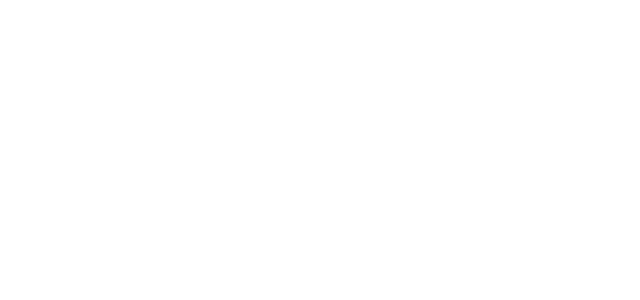
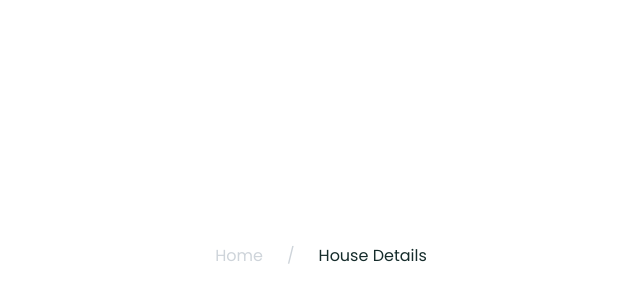
Before and after one commit to maulanaadil/Staycation, a React (Create React App) app: page /example in a window 1280 px wide. Shown: the part 136-436 px from the top of the page, without its empty margins (319-959 px from the left). Built offline with nearby package versions, Linux system fonts and the light colour scheme.

Commit message:
Add element Breadcrumb completed

```diff
--- a/src/assets/scss/_breadcrumb.scss
+++ b/src/assets/scss/_breadcrumb.scss
@@ -5,11 +5,14 @@
   margin-bottom: $breadcrumb-margin-bottom;
   @include font-size($breadcrumb-font-size);
   list-style: none;
-  background-color: $breadcrumb-bg;
+  // background-color: $breadcrumb-bg;
   @include border-radius($breadcrumb-border-radius);
 }
 
 .breadcrumb-item {
+  a {
+    color: $gray-400;
+  }
   // The separator between breadcrumbs (by default, a forward-slash: "/")
   + .breadcrumb-item {
     padding-left: $breadcrumb-item-padding;
@@ -17,7 +20,7 @@
     &::before {
       float: left; // Suppress inline spacings and underlining of the separator
       padding-right: $breadcrumb-item-padding;
-      color: $breadcrumb-divider-color;
+      color: $gray-400;
       content: escape-svg($breadcrumb-divider);
     }
   }
@@ -37,6 +40,6 @@
   }
 
   &.active {
-    color: $breadcrumb-active-color;
+    color: $gray-900;
   }
 }
--- a/src/assets/scss/_variables.scss
+++ b/src/assets/scss/_variables.scss
@@ -1061,7 +1061,7 @@ $breadcrumb-font-size: null !default;
 
 $breadcrumb-padding-y: 0.75rem !default;
 $breadcrumb-padding-x: 1rem !default;
-$breadcrumb-item-padding: 0.5rem !default;
+$breadcrumb-item-padding: 1.5rem !default;
 
 $breadcrumb-margin-bottom: 1rem !default;
 
--- /dev/null
+++ b/src/elements/Breadcrumb/index.js
@@ -0,0 +1,39 @@
+import React from "react";
+
+import propTypes from "prop-types";
+import Button from "elements/Button";
+
+import "./index.scss";
+
+export default function Breadcrumb(props) {
+  const className = ["breadcrumb", props.className];
+  return (
+    <nav aria-label="breadcrumb">
+      <ol className={className.join(" ")}>
+        {props.data.map((item, index) => {
+          return (
+            <li
+              key={`breadcrumb-${index}`}
+              className={`breadcrumb-item${
+                index === props.data.length - 1 ? " active" : ""
+              }`}
+            >
+              {index === props.data.length - 1 ? (
+                item.pageTitle
+              ) : (
+                <Button type="link" href={item.pageHref}>
+                  {item.pageTitle}
+                </Button>
+              )}
+            </li>
+          );
+        })}
+      </ol>
+    </nav>
+  );
+}
+
+Breadcrumb.propTypes = {
+  data: propTypes.array,
+  className: propTypes.string,
+};
--- a/src/pages/Example.js
+++ b/src/pages/Example.js
@@ -1,18 +1,24 @@
+import Breadcrumb from "elements/Breadcrumb";
 import React, { Component } from "react";
 
 export default class Example extends Component {
-  state = {
-    value: {
-      startDate: new Date(),
-      endDate: new Date(),
-      key: "selection",
-    },
-  };
+  // state = {
+  //   value: {
+  //     startDate: new Date(),
+  //     endDate: new Date(),
+  //     key: "selection",
+  //   },
+  // };
 
-  handleChange = (e) => {
-    this.setState({ [e.target.name]: e.target.value });
-  };
+  // handleChange = (e) => {
+  //   this.setState({ [e.target.name]: e.target.value });
+  // };
   render() {
+    const breadcrumbList = [
+      { pageTitle: "Home", pageHref: "/" },
+      { pageTitle: "House Details", pageHref: "" },
+    ];
+
     return (
       <div className="container">
         <div
@@ -21,6 +27,7 @@ export default class Example extends Component {
         >
           <div className="col-auto">
             {/* Isi Component yang mau dilihat sesudah ditest */}
+            <Breadcrumb data={breadcrumbList} />
           </div>
         </div>
       </div>
```
Also changed, not shown: src/elements/Breadcrumb/index.scss (added), src/parts/PageDetailTitle.js (added), 1 other file (tests, documents, lock files or other folders).
